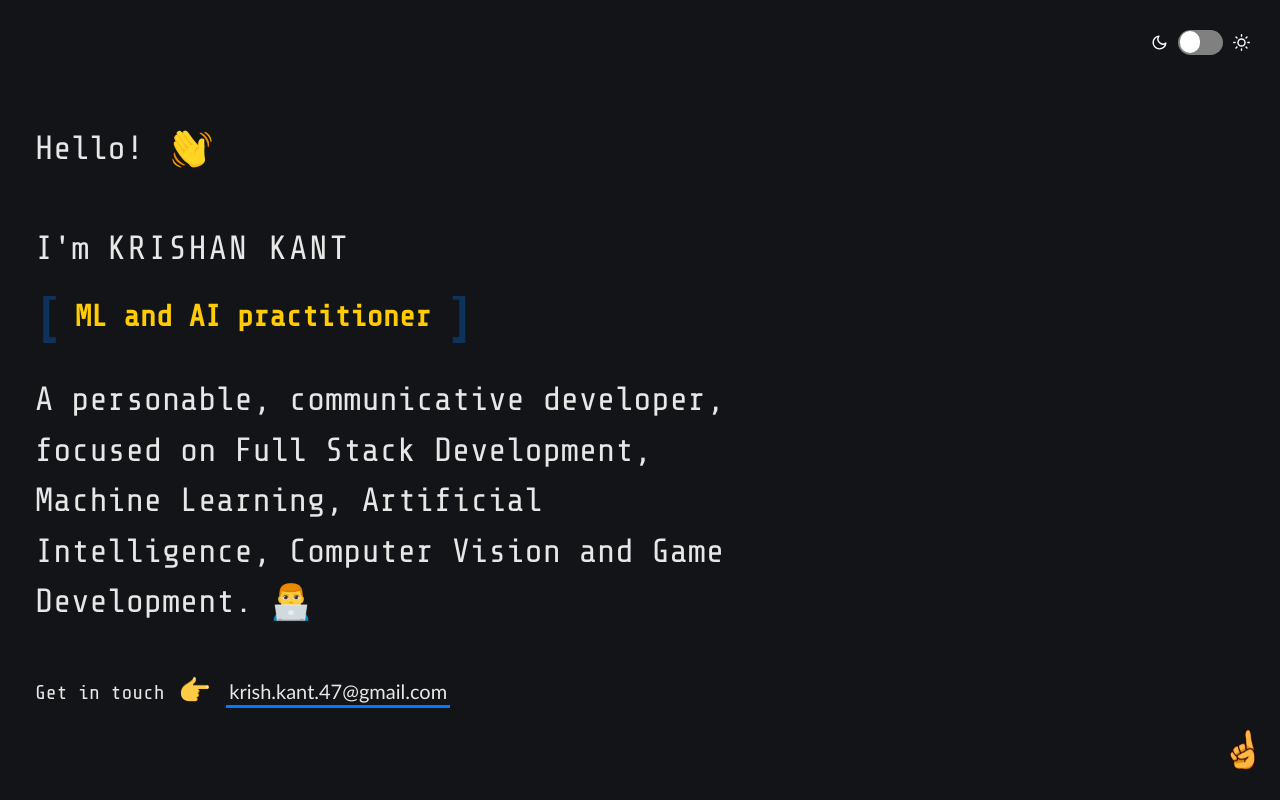
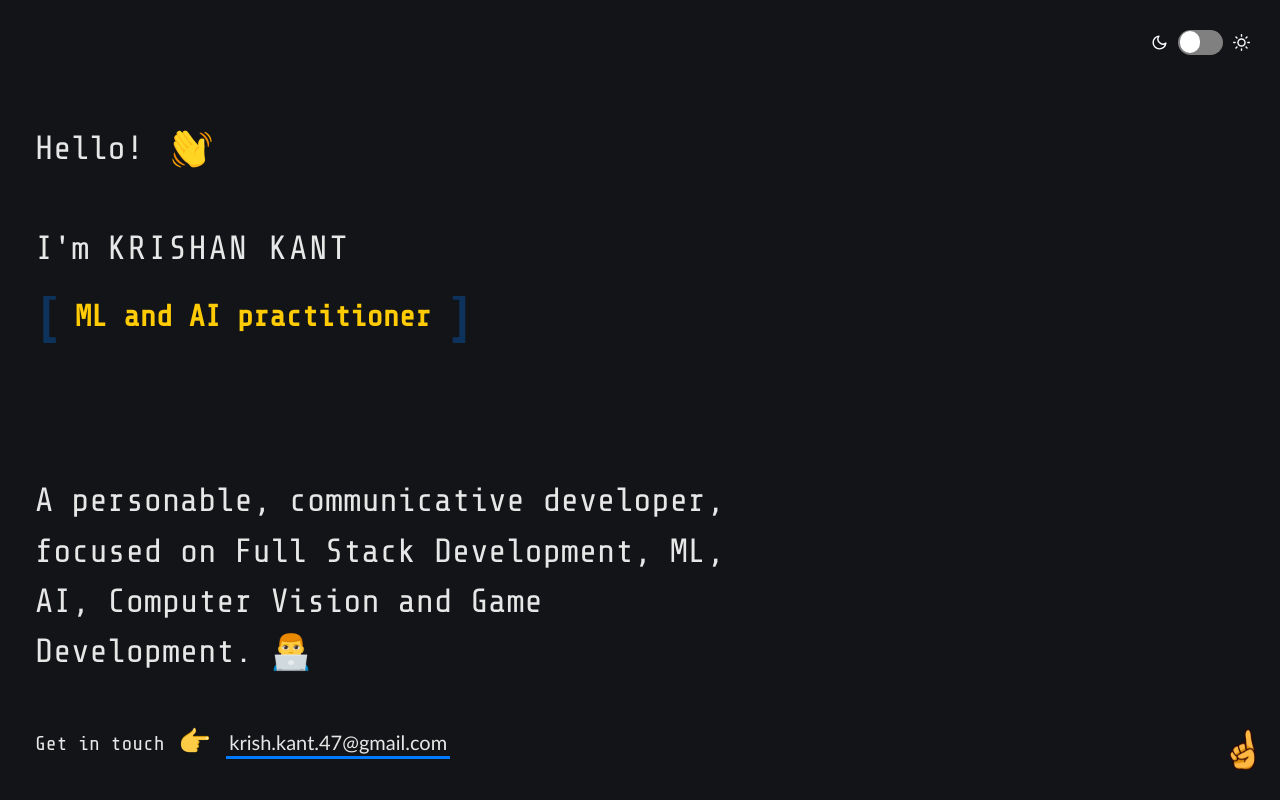
Before and after one commit to krishan-kant/krishan-kant.github.io, a plain HTML site: page index.html in a window 1280 px wide. Shown: the top 800 px of the page. Drawn offline with nearby package versions, Linux system fonts and the light colour scheme.

Commit message:
Update index.html

```diff
--- a/index.html
+++ b/index.html
@@ -33,7 +33,7 @@
 		<h2 class="intro_tagline">
 			I'm
 			<div class="myname">Krishan Kant</div>
-			 <br>
+			 <br><br><br>
 			<div class="mytext">
 				<div class="content">
 					<div class=" container">
@@ -47,7 +47,7 @@
 			</div>
 			<br>
 			<br>
-			<span>A personable, communicative developer, focused on Full Stack Development, Machine Learning, Artificial Intelligence, Computer Vision and Game Development.
+			<span>A personable, communicative developer, focused on Full Stack Development, ML, AI, Computer Vision and Game Development.
 			<span id="emojiwavehand" class="emoji technologist"></span>
 		</h2>
 		<h3 class="intro_contact">
```
